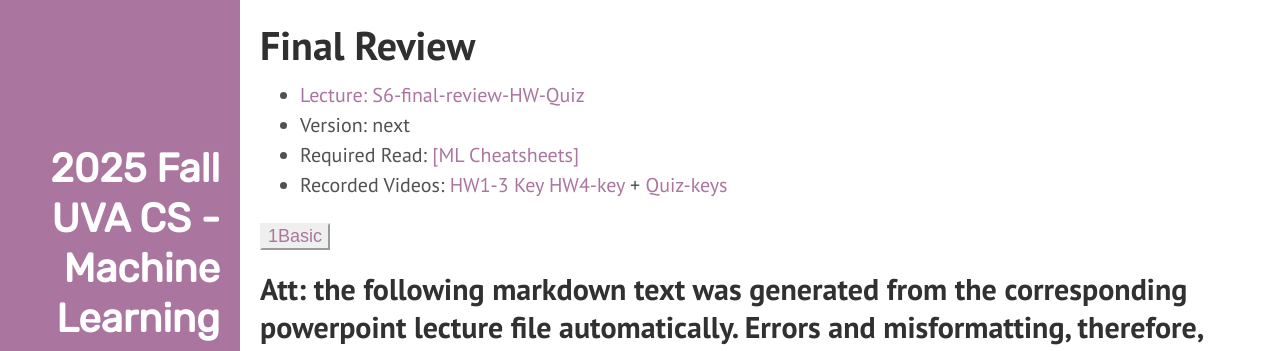
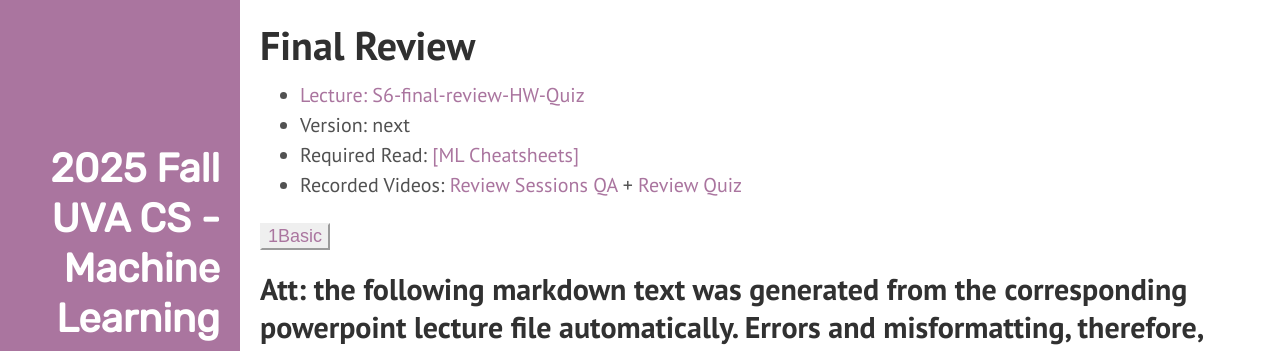
Before and after one commit to qiyanjun/2025Fall-UVA-CS-MachineLearningDeep, a Jekyll site: the page built from _contents/S6-Lreview.md, in a window 1280 px wide. Shown: the top 351 px of the page. Built offline with Jekyll 4.4.1, drawn with Linux system fonts in a browser that asks for light colours.

Commit message:
Update S6-Lreview.md

```diff
--- a/_contents/S6-Lreview.md
+++ b/_contents/S6-Lreview.md
@@ -5,7 +5,7 @@
 lectureVersion: next
 extraContent:
 notes: <a href="https://github.com/afshinea/stanford-cs-229-machine-learning/tree/master/en">[ML Cheatsheets]</a>
-video:  <a href="https://github.com/qiyanjun/2020f-UVA-CS-MachineLearningDeep/blob/master/Lectures/S6-HW1-3review.pdf">HW1-3 Key</a>  <a href="https://github.com/qiyanjun/2020f-UVA-CS-MachineLearningDeep/blob/master/Lectures/S6-HW4-review.pdf"> HW4-key</a> + <a href="https://github.com/qiyanjun/2020f-UVA-CS-MachineLearningDeep/blob/master/Lectures/S6-CommonQuizMistakes.pdf">Quiz-keys</a>
+video:  <a href="https://github.com/qiyanjun/2025Fall-UVA-CS-MachineLearningDeep/blob/main/notebook/Szz-Quiz-QA-part2.pdf">Review Sessions QA</a> + <a href="https://github.com/qiyanjun/2025Fall-UVA-CS-MachineLearningDeep/blob/main/notebook/zz-Quiz.pdf">Review Quiz</a>
 categories: library
 tags:
 - 1Basic
```
